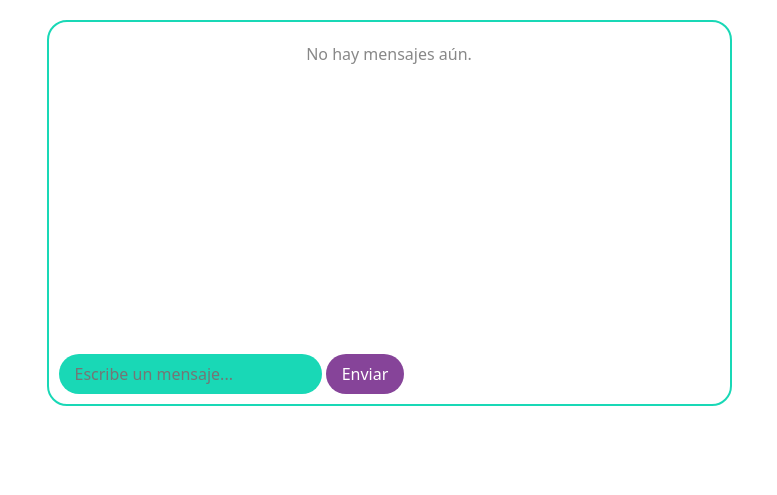
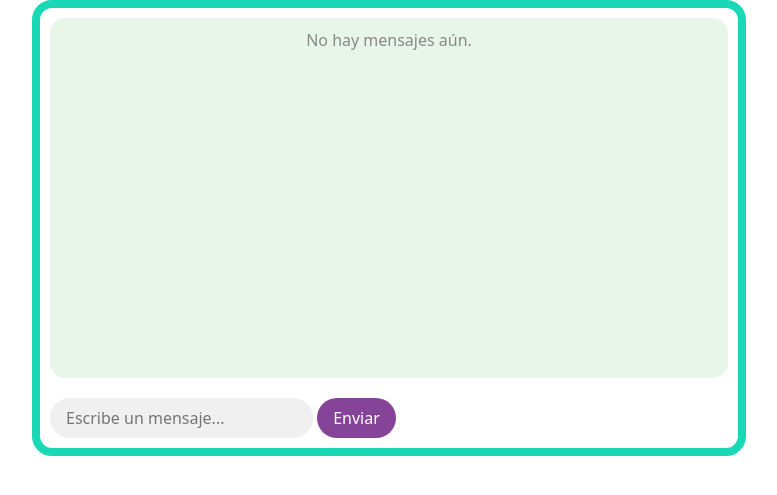
Before and after one commit to andrawiP801/seren-aiO, a Django app: page /foro/ in a window 1280 px wide. Shown: the part 70-565 px from the top of the page, without its empty margins (251-1028 px from the left). Run offline with Django 5.2, Linux system fonts and the light colour scheme; the visitor is signed in with stand-in values (Sample User, id 1); data that the repository does not hold is empty; some libraries are stand-ins or nearby versions.

Commit message:
estilos foro

```diff
--- a/static/css/chat.css
+++ b/static/css/chat.css
@@ -1,38 +1,42 @@
 /* Base styles for chat container */
 .chat-container {
-    width: 100%;
-    max-width: 685px; /* Width as per your image */
-    height: 386px; /* Height as per your image */
-    margin: 20px auto;
-    padding: 10px;
-    border: 2px solid #19D8B6;
+    width: 714px; /* Adjusted width from your new design */
+    height: 456px; /* Adjusted height from your new design */
+    margin: auto;
+    border: 8px solid #19D8B6;
     border-radius: 20px;
-    background-color: #FFFFFF;
+    background-color: #FFF;
     box-sizing: border-box;
     display: flex;
     flex-direction: column;
 }
 
+.chat-header {
+    text-align: center;
+    margin-bottom: 10px;
+}
+
 .chat-messages {
     flex-grow: 1;
     overflow-y: auto;
-    background-color: none;
-    border-radius: 8px;
+    background-color: #E8F5E9;
+    border-radius: 15px;
     padding: 10px;
-    margin-bottom: 10px;
+    margin: 10px; /* Adjust margin to provide space around the messages area */
 }
 
 .chat-message {
     padding: 8px 16px;
     margin-bottom: 4px;
-    border-radius: 20px;
-    background-color: #BBF6DB;
-    max-width: 60%;
+    border-radius: 12px;
+    background-color: #BBF6DB; /* Adjust to a lighter shade if needed */
+    max-width: 80%; /* Allow messages to take more space */
 }
 
 .user-message {
-    background-color: #D6B8F6;
-    align-self: flex-end;
+    background-color: #d6b7f9; /* Color for user messages */
+    justify-content: flex-end;
+    text-align: right;
 }
 
 .no-messages {
@@ -42,23 +46,21 @@
 
 .message-input {
     display: flex;
-    align-items: center;
-    gap: 10px;
+    padding: 10px; /* Provide padding inside the input area */
 }
 
 .input-message {
     flex-grow: 1;
     border: none;
-    border-radius: 20px;
+    border-radius: 25px;
     padding: 8px 16px;
-    background-color: #19D8B6;
+    background-color: #f0f0f0;
 }
 
 .send-button {
     padding: 8px 16px;
     background-color: #864499;
     color: white;
-    border: none;
-    border-radius: 20px;
+    border-radius: 25px;
     cursor: pointer;
 }
```
